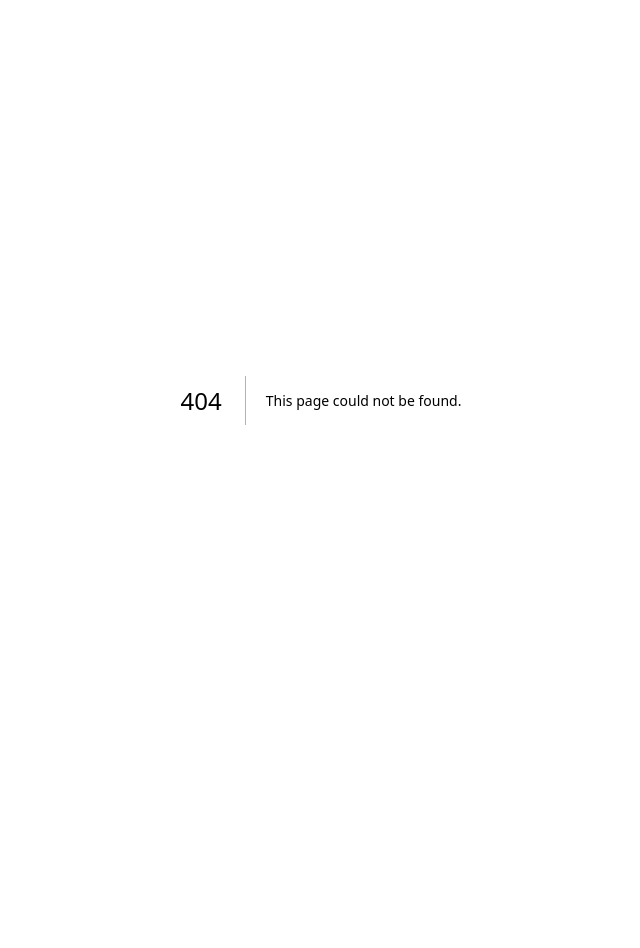
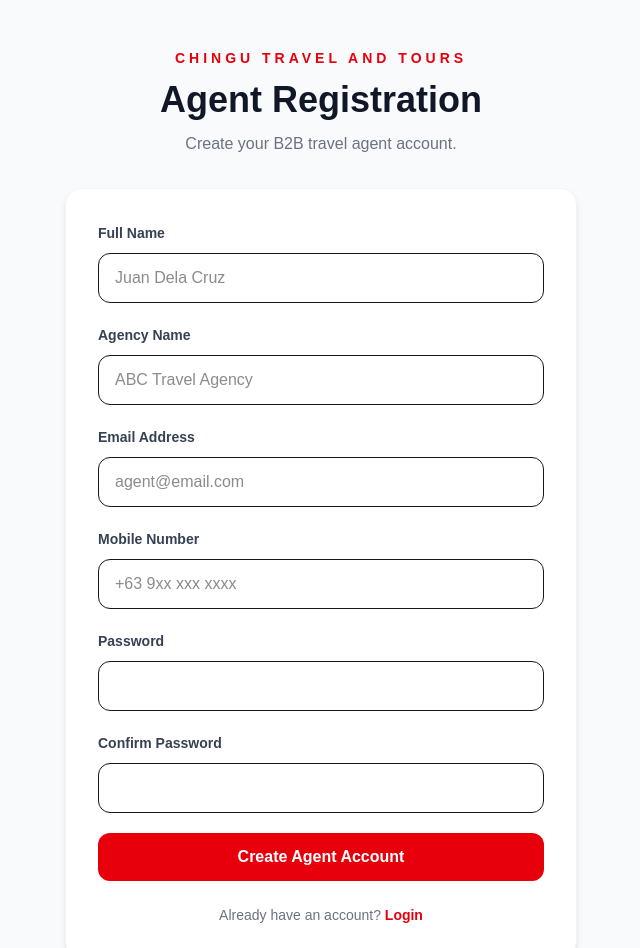
Before and after one commit to chingutravelandtours/chingu-website, a Next.js app: page /agent/register in a window 1280 px wide. Before the commit this address had no page. Shown: the top 948 px of the page, without its empty margins (319-959 px from the left). Before the commit the page ends 800 px from the top, so only its background shows below. Built offline with nearby package versions, Linux system fonts and the light colour scheme.

Commit message:
Create page.tsx

```diff
--- /dev/null
+++ b/app/agent/register/page.tsx
@@ -0,0 +1,268 @@
+"use client";
+
+import { useState } from "react";
+
+export default function AgentRegisterPage() {
+  const [form, setForm] = useState({
+    name: "",
+    agency: "",
+    email: "",
+    phone: "",
+    password: "",
+    confirmPassword: "",
+  });
+
+  const handleChange = (e: React.ChangeEvent<HTMLInputElement>) => {
+    setForm({
+      ...form,
+      [e.target.name]: e.target.value,
+    });
+  };
+
+  const handleSubmit = (e: React.FormEvent) => {
+    e.preventDefault();
+
+    if (form.password !== form.confirmPassword) {
+      alert("Password does not match.");
+      return;
+    }
+
+    alert(
+      "Agent registration submitted! Your account is waiting for approval."
+    );
+
+    console.log(form);
+  };
+
+  return (
+    <main className="min-h-screen bg-gray-50 flex items-center justify-center px-5 py-12">
+
+      <div className="w-full max-w-lg">
+
+        {/* HEADER */}
+        <div className="text-center mb-8">
+
+          <p className="text-red-600 font-semibold uppercase tracking-[4px] text-sm">
+            CHINGU Travel and Tours
+          </p>
+
+          <h1 className="mt-3 text-4xl font-bold text-gray-900">
+            Agent Registration
+          </h1>
+
+          <p className="mt-3 text-gray-500">
+            Create your B2B travel agent account.
+          </p>
+
+        </div>
+
+
+        {/* FORM CARD */}
+        <div className="
+          bg-white
+          rounded-2xl
+          shadow-md
+          border
+          border-gray-100
+          p-8
+        ">
+
+          <form onSubmit={handleSubmit} className="space-y-5">
+
+
+            {/* NAME */}
+            <div>
+              <label className="text-sm font-semibold text-gray-700">
+                Full Name
+              </label>
+
+              <input
+                name="name"
+                value={form.name}
+                onChange={handleChange}
+                placeholder="Juan Dela Cruz"
+                required
+                className="
+                  mt-2
+                  w-full
+                  border
+                  rounded-xl
+                  px-4
+                  py-3
+                  outline-none
+                  focus:border-red-500
+                "
+              />
+            </div>
+
+
+            {/* AGENCY */}
+            <div>
+              <label className="text-sm font-semibold text-gray-700">
+                Agency Name
+              </label>
+
+              <input
+                name="agency"
+                value={form.agency}
+                onChange={handleChange}
+                placeholder="ABC Travel Agency"
+                required
+                className="
+                  mt-2
+                  w-full
+                  border
+                  rounded-xl
+                  px-4
+                  py-3
+                  outline-none
+                  focus:border-red-500
+                "
+              />
+            </div>
+
+
+            {/* EMAIL */}
+            <div>
+              <label className="text-sm font-semibold text-gray-700">
+                Email Address
+              </label>
+
+              <input
+                type="email"
+                name="email"
+                value={form.email}
+                onChange={handleChange}
+                placeholder="agent@email.com"
+                required
+                className="
+                  mt-2
+                  w-full
+                  border
+                  rounded-xl
+                  px-4
+                  py-3
+                  outline-none
+                  focus:border-red-500
+                "
+              />
+            </div>
+
+
+            {/* PHONE */}
+            <div>
+              <label className="text-sm font-semibold text-gray-700">
+                Mobile Number
+              </label>
+
+              <input
+                name="phone"
+                value={form.phone}
+                onChange={handleChange}
+                placeholder="+63 9xx xxx xxxx"
+                required
+                className="
+                  mt-2
+                  w-full
+                  border
+                  rounded-xl
+                  px-4
+                  py-3
+                  outline-none
+                  focus:border-red-500
+                "
+              />
+            </div>
+
+
+            {/* PASSWORD */}
+            <div>
+              <label className="text-sm font-semibold text-gray-700">
+                Password
+              </label>
+
+              <input
+                type="password"
+                name="password"
+                value={form.password}
+                onChange={handleChange}
+                required
+                className="
+                  mt-2
+                  w-full
+                  border
+                  rounded-xl
+                  px-4
+                  py-3
+                  outline-none
+                  focus:border-red-500
+                "
+              />
+            </div>
+
+
+            {/* CONFIRM */}
+            <div>
+              <label className="text-sm font-semibold text-gray-700">
+                Confirm Password
+              </label>
+
+              <input
+                type="password"
+                name="confirmPassword"
+                value={form.confirmPassword}
+                onChange={handleChange}
+                required
+                className="
+                  mt-2
+                  w-full
+                  border
+                  rounded-xl
+                  px-4
+                  py-3
+                  outline-none
+                  focus:border-red-500
+                "
+              />
+            </div>
+
+
+            {/* BUTTON */}
+            <button
+              type="submit"
+              className="
+                w-full
+                bg-red-600
+                text-white
+                py-3
+                rounded-xl
+                font-semibold
+                hover:bg-red-700
+                transition
+              "
+            >
+              Create Agent Account
+            </button>
+
+
+          </form>
+
+
+          <p className="text-center text-sm text-gray-500 mt-6">
+            Already have an account?{" "}
+            <a
+              href="/agent/login"
+              className="text-red-600 font-semibold hover:underline"
+            >
+              Login
+            </a>
+          </p>
+
+
+        </div>
+
+      </div>
+
+    </main>
+  );
+}
```
